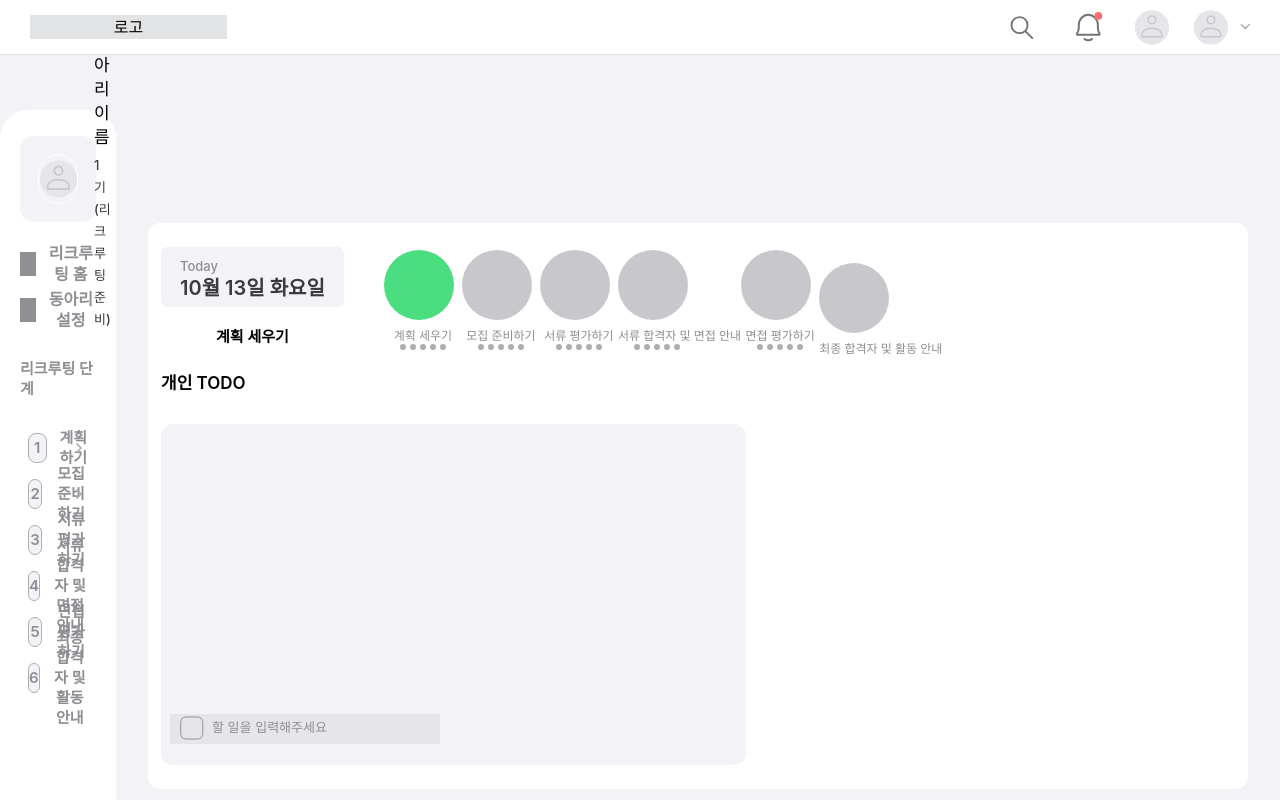
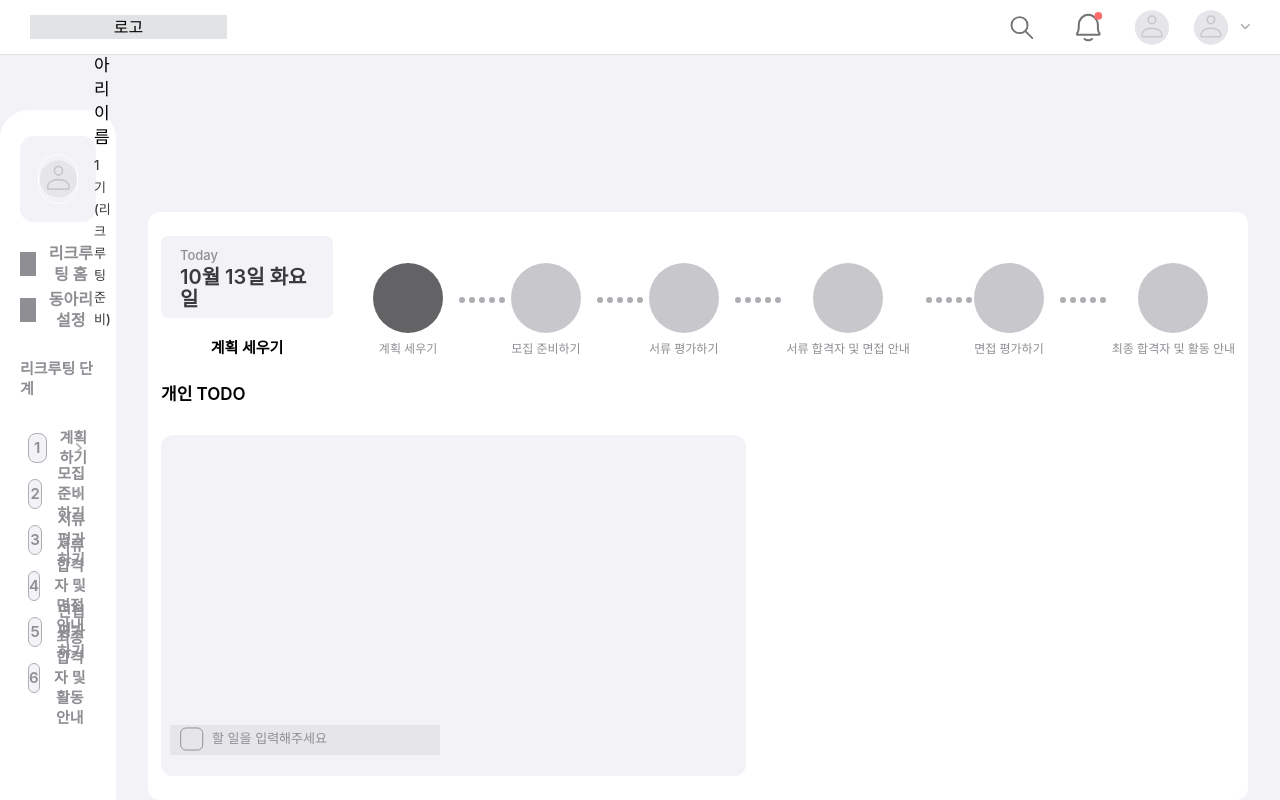
Before and after one commit to Cluting/cluting-frontend, a React (Create React App) app: page /recruting/home in a window 1280 px wide. Shown: the top 800 px of the page. Built offline with nearby package versions, Linux system fonts and the light colour scheme; a web font is replaced by a local one.

Commit message:
🎨 style: 리크루팅 스텝 스타일 수정

```diff
--- a/src/components/recruting/RecruitmentStep.tsx
+++ b/src/components/recruting/RecruitmentStep.tsx
@@ -32,14 +32,15 @@ export default function RecruitmentStep() {
       <section className="flex items-center ml-10">
         {steps.map((step, index) => (
           <div key={index} className="flex items-center">
-            <div className="flex flex-col">
+            <div className="flex flex-col items-center">
               <div
                 className={`w-[70px] h-[70px] rounded-full ${
-                  currentStep >= index ? "bg-green-400" : "bg-gray-400"
+                  currentStep >= index ? "bg-gray-800" : "bg-gray-400"
                 }`}
                 onClick={() => setCurrentStep(index)} // 단계 클릭 시 상태 변경
               ></div>
-              <p className="text-caption2 text-gray-700 mt-2">{step}</p>
+              <p className="w-max text-caption2 text-gray-700 mt-2">{step}</p>
+            </div>
             {index < steps.length - 1 && ( // 마지막 단계가 아닐 때만 아이콘 표시
               <img
                 src="/assets/ic-progress.svg"
@@ -48,7 +49,6 @@ export default function RecruitmentStep() {
               />
             )}
           </div>
-          </div>
         ))}
       </section>
     </div>
```
Lines whose indentation alone changed are shown as unchanged.
